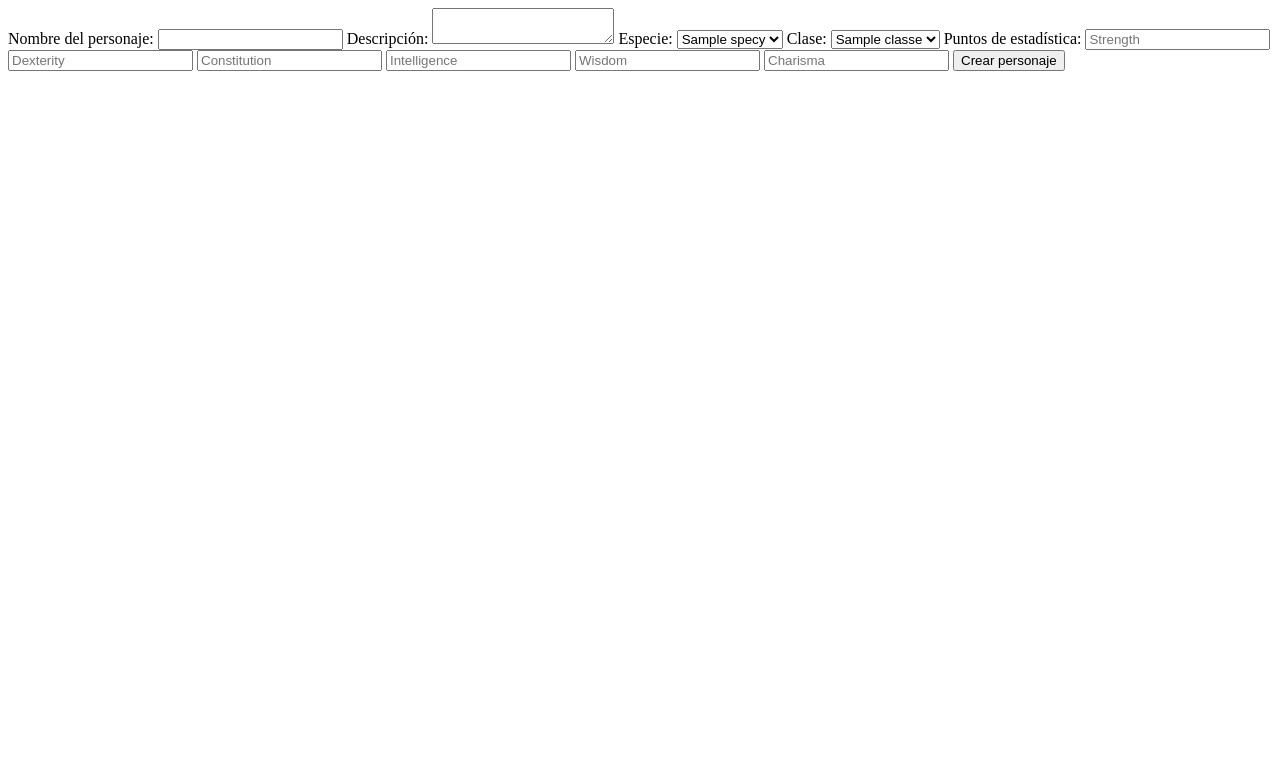
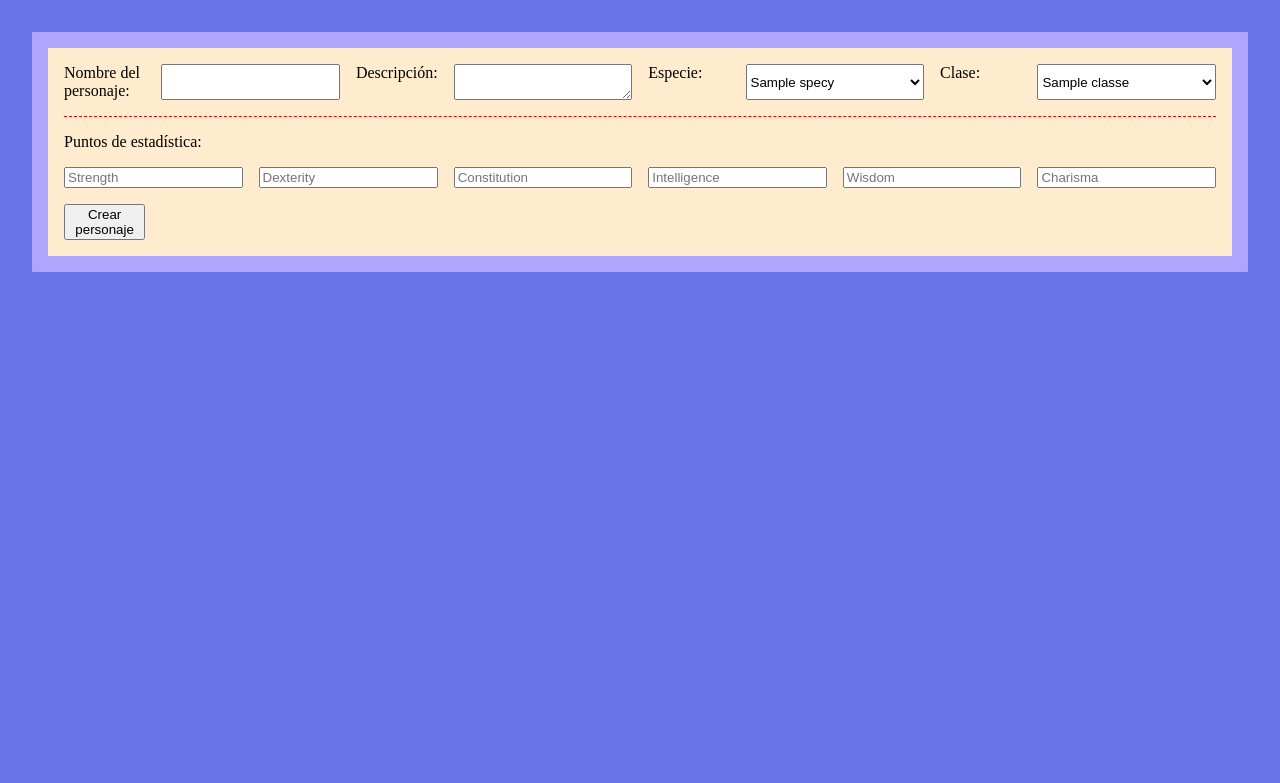
Before and after one commit to Jaime-Granja/TFG, a PHP site: page /createCharacterView.php in a window 1280 px wide. Shown: the top 783 px of the page. Run offline with PHP 8.4, Linux system fonts and the light colour scheme; tables that the repository leaves empty or names only in its code hold one stand-in row (values such as "Sample post").

Commit message:
Estilos Creación Fichas

```diff
--- a/app/front/createCharacterView.php
+++ b/app/front/createCharacterView.php
@@ -1,5 +1,18 @@
 <!-- Esta página es una página demo que sólo sirve para probar un script :) -->
-<form action="../back/createCharacter.php" method="POST">
+<!DOCTYPE html>
+<html lang="en">
+
+<head>
+    <meta charset="UTF-8">
+    <meta name="viewport" content="width=device-width, initial-scale=1.0">
+    <link rel="stylesheet" href="../src/styles/stylesCreateCharacter.css" />
+    <!-- <script src="../src/scripts/createCharacterView.js"></script>  Si no tenemos compra de puntos, no es necesario.-->
+    <title>Document</title>
+</head>
+
+<body>
+    <div id="container">
+        <form id="formulario" action="../back/createCharacter.php" method="POST">
             <label>Nombre del personaje:</label>
             <input type="text" name="character_name" required>
 
@@ -26,14 +39,17 @@
                 }
                 ?>
             </select>
-
-    <label>Puntos de estadística:</label>
-    <input type="number" name="strength" placeholder="Strength" required>
-    <input type="number" name="dexterity" placeholder="Dexterity" required>
-    <input type="number" name="constitution" placeholder="Constitution" required>
-    <input type="number" name="intelligence" placeholder="Intelligence" required>
-    <input type="number" name="wisdom" placeholder="Wisdom" required>
-    <input type="number" name="charisma" placeholder="Charisma" required>
-
+            <label id="stats">Puntos de estadística:</label>
+            <input type="number" class="stat" min="8" max="15" name="strength" placeholder="Strength" required>
+            <input type="number" class="stat" min="8" max="15" name="dexterity" placeholder="Dexterity" required>
+            <input type="number" class="stat" min="8" max="15" name="constitution" placeholder="Constitution" required>
+            <input type="number" class="stat" min="8" max="15" name="intelligence" placeholder="Intelligence" required>
+            <input type="number" class="stat" min="8" max="15" name="wisdom" placeholder="Wisdom" required>
+            <input type="number" class="stat" min="8" max="15" name="charisma" placeholder="Charisma" required>
+            <!-- <p>Puntos Restantes: <span id="remaining">27</span> </p>  Si habilitamos compra de puntos, esto estará por aquí.-->
             <button type="submit">Crear personaje</button>
         </form>
+    </div>
+</body>
+
+</html>
--- /dev/null
+++ b/app/src/styles/stylesCreateCharacter.css
@@ -0,0 +1,34 @@
+body {
+  margin: 0;
+  padding: 0;
+  background-color: #6874e8;
+  display: flex;
+  justify-content: center;
+}
+#container {
+  background-color: #b0a4ff;
+  padding: 1rem;
+  margin: 2rem 2rem 2rem 2rem;
+}
+form {
+  background-color: #ffebcd;
+  padding: 1rem;
+  display: flex;
+  flex-direction: column;
+  gap: 1rem;
+}
+
+@media (min-width: 576px) {
+    form {
+        display: grid;
+        grid-template-columns: repeat(12, 1fr);
+    }
+    input, textarea, select {
+        grid-column: span 2;
+    }
+    #stats {
+        grid-column: span 12;
+        border-top: 1px dashed red;
+        padding-top: 1rem;
+    }
+}
```
Lines whose indentation alone changed are shown as unchanged.
